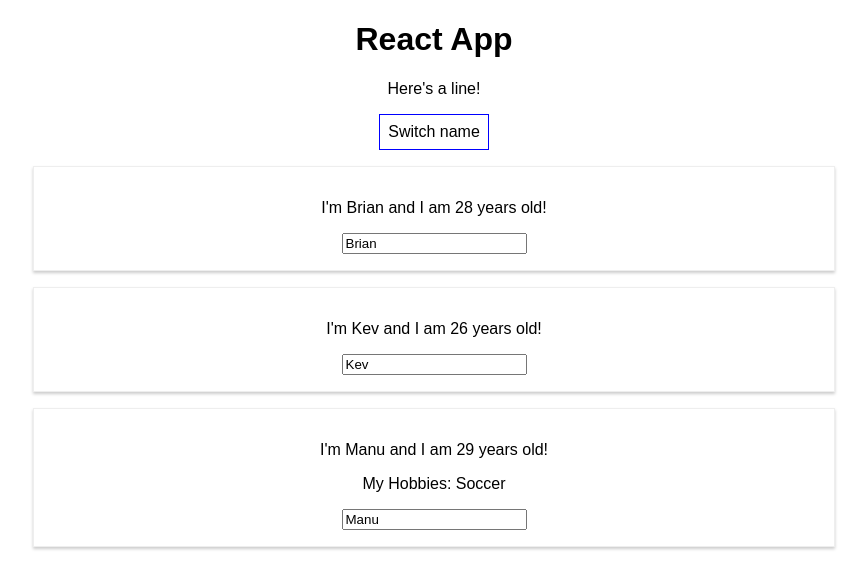
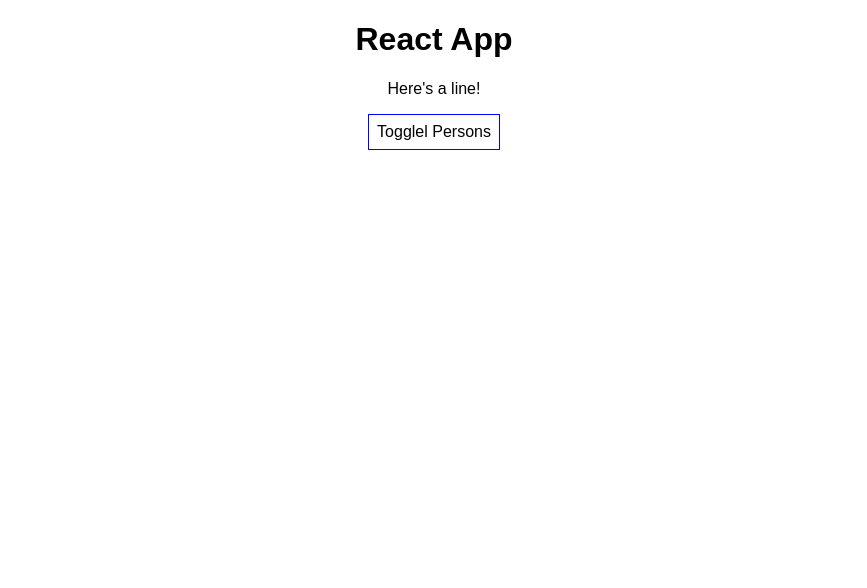
Before and after one commit to david-adam/react-guide, a React (Create React App) app: page / in a window 1280 px wide. Shown: the top 588 px of the page, without its empty margins (206-1073 px from the left). Built offline with nearby package versions, Linux system fonts and the light colour scheme.

Commit message:
rendering content conditionally

```diff
--- a/src/App.js
+++ b/src/App.js
@@ -19,7 +19,8 @@
         { name: newName, age: 28 },
         { name: 'Kevin', age: 26 },
         { name: 'Manu', age: 36 }
-      ]
+      ],
+      showPersons: false
     } )
   }
 
@@ -30,6 +31,13 @@
         { name: event.target.value, age: 26 },
         { name: 'Manu', age: 36 }
       ]
+    } )
+  }
+
+  togglePersonsHandler = () => {
+    const doesShow = this.state.showPersons;
+    this.setState( {
+      showPersons: !doesShow
     } )
   }
 
@@ -48,7 +56,10 @@
         <p>Here's a line!</p>
         <button
           style={style}
-          onClick={() => this.switchNameHandler('BRIAN')}>Switch name</button>
+          onClick={this.togglePersonsHandler}>Togglel Persons</button>
+        {
+          this.state.showPersons ?
+            <div>
               <Person
                 name={this.state.persons[0].name}
                 age={this.state.persons[0].age}
@@ -62,6 +73,8 @@
               <Person
                 name={this.state.persons[2].name}
                 age ={this.state.persons[2].age} >My Hobbies: Soccer</Person>
+            </div> : null
+        }
       </div>
     );
     // return React.createElement('div', {className: 'App'}, React.createElement('h1', null, 'Does this work now?'));
--- a/src/Person/Person.js
+++ b/src/Person/Person.js
@@ -1,5 +1,4 @@
 import React from 'react';
-
 import './Person.css';
 
 const person = (props) => {
```
Lines whose indentation alone changed are shown as unchanged.
